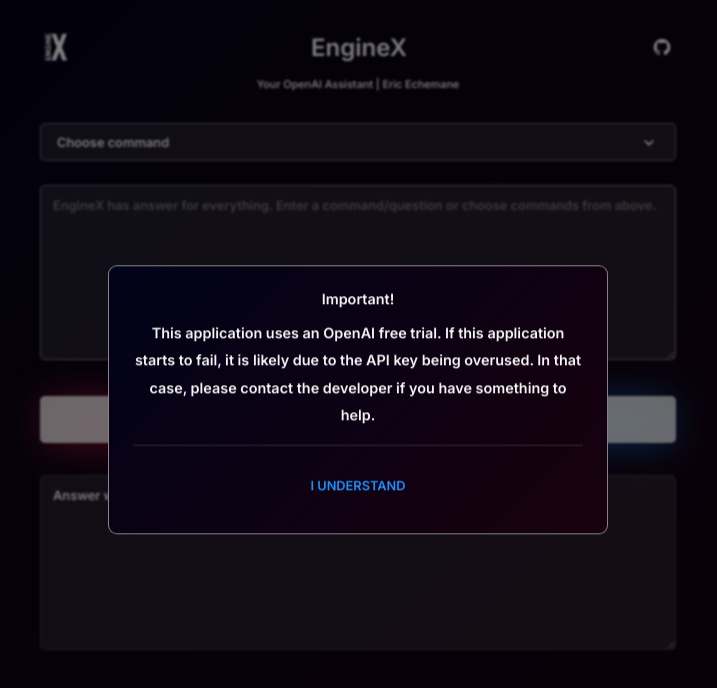
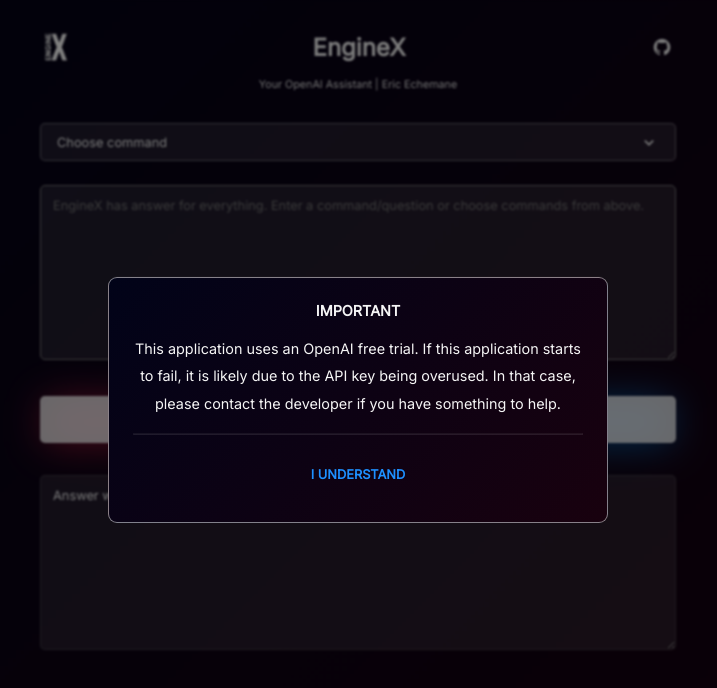
Before and after one commit to Stardev1127/Open_AI_Chatbot, a Svelte app: page / in a window 1280 px wide. Shown: the top 688 px of the page, without its empty margins (282-999 px from the left). Built offline with nearby package versions, Linux system fonts and the light colour scheme.

Commit message:
added button indication when api key is overused

```diff
--- a/public/global.css
+++ b/public/global.css
@@ -1,4 +1,4 @@
-@import url('https://fonts.googleapis.com/css2?family=Inter:wght@600&display=swap');
+@import url('https://fonts.googleapis.com/css2?family=Inter&display=swap');
 
 *  {
 	padding: 0;
@@ -126,9 +126,11 @@
 	position: relative;
 	background-color: hsla(0, 0%, 100%, .8);
 	transition: 300ms;
+	width: 100% !important;
 	cursor: pointer;
+	margin: 1rem auto;
 }
-button.engine:hover {
+button.engine:not(:disabled):hover {
 	background-color: hsla(0, 0%, 100%, 1);
 }
 button.engine:focus {
@@ -145,9 +147,25 @@
     opacity: .6;
     filter: blur(20px);
     border-radius: 6px;
+	transition: 200ms;
     background: conic-gradient(from 147.14deg at 50% 50%,#0294fe -55.68deg,#ff2136 113.23deg,#9b4dff 195deg,#0294fe 304.32deg,#ff2136 473.23deg);
 }
 textarea.engine{
 	transition: 200ms;
 	border: 2px solid hsla(0, 0%, 100%, 1);
 }
+
+button.fade-animate::before {
+	animation: fade 2s infinite ease-in-out;
+}
+
+@keyframes fade {
+	0% { opacity: .1; }
+	50% { opacity: 1; }
+	100% { opacity: .1; }
+}
+
+button.error {
+	background: linear-gradient(135deg, hsl(305, 88%, 55%),hsl(0, 88%, 55%), hsl(330, 100%, 50%));
+	color: white !important;
+}
--- a/public/index.html
+++ b/public/index.html
@@ -13,6 +13,10 @@
 	<link href='https://unpkg.com/boxicons@2.1.1/css/boxicons.min.css' rel='stylesheet'>
 	<link rel="author" href="https://github.com/EricEchemane">
 
+	<link rel="preconnect" href="https://fonts.googleapis.com">
+	<link rel="preconnect" href="https://fonts.gstatic.com" crossorigin=>
+	<link href="https://fonts.googleapis.com/css2?family=Inter&display=swap" rel="stylesheet">
+
 	<meta name="author" content="Eric Echemane">
 	<meta name="description" content="An engine that answers your question and accepts commands">
 	<meta name="google-site-verification" content="iBCiF7ul-5RXZg2Hqnbe4agPetrXSU4FvfdnPBuSo80" />
--- a/src/App.svelte
+++ b/src/App.svelte
@@ -42,6 +42,10 @@
         answered = false;
         isLoading = true;
         buttonTitle = "Engine started...";
+        document.getElementById("generate-button").classList.remove("error");
+        document
+            .getElementById("generate-button")
+            .classList.add("fade-animate");
         const url = "https://ees-openai-completer.herokuapp.com/complete";
         const response = await fetch(url, {
             method: "POST",
@@ -52,11 +56,19 @@
                 query: query,
             }),
         });
+        if (response.status === 200) {
             const data = await response.json();
             answer = data.choices[0].text.substring(2);
-        isLoading = false;
             buttonTitle = "Generate Answer";
             answered = true;
+        } else {
+            buttonTitle = "Error: API key overused";
+            document.getElementById("generate-button").classList.add("error");
+        }
+        isLoading = false;
+        document
+            .getElementById("generate-button")
+            .classList.remove("fade-animate");
     }
 </script>
 
@@ -123,15 +135,14 @@
         />
     </div>
 
-    <div class="py-1">
     <button
-            class="w-full rounded engine"
+        class="rounded engine"
         on:click={generateAnswer}
+        id="generate-button"
         disabled={isLoading || query === ""}
     >
         {buttonTitle}
     </button>
-    </div>
 
     <div class="py-1">
         <textarea
--- a/src/components/disclaimer.svelte
+++ b/src/components/disclaimer.svelte
@@ -4,7 +4,7 @@
 </script>
 
 <main transition:slide={{ duration: 128 }}>
-    <h4 class="text-center" style="margin-bottom: .75rem;">Important!</h4>
+    <h4 class="text-center" style="margin-bottom: 1rem;">IMPORTANT</h4>
     <p class="text-center" style="line-height: 190%;">
         This application uses an OpenAI free trial. If this application starts
         to fail, it is likely due to the API key being overused. In that case,
```
Lines whose indentation alone changed are shown as unchanged.
